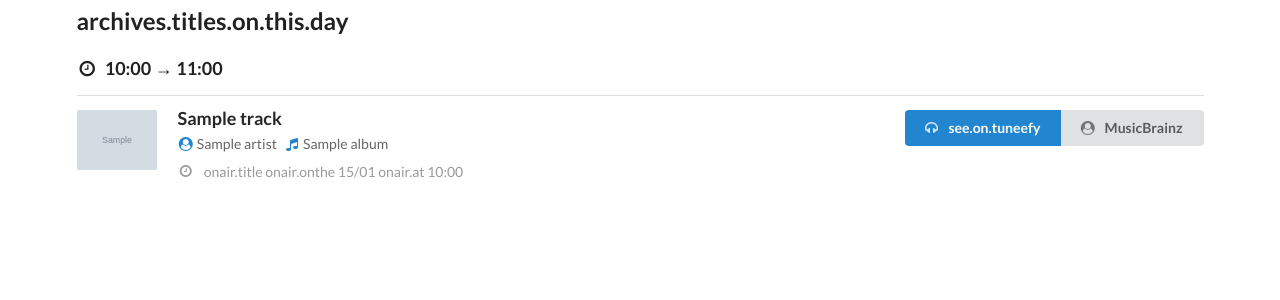
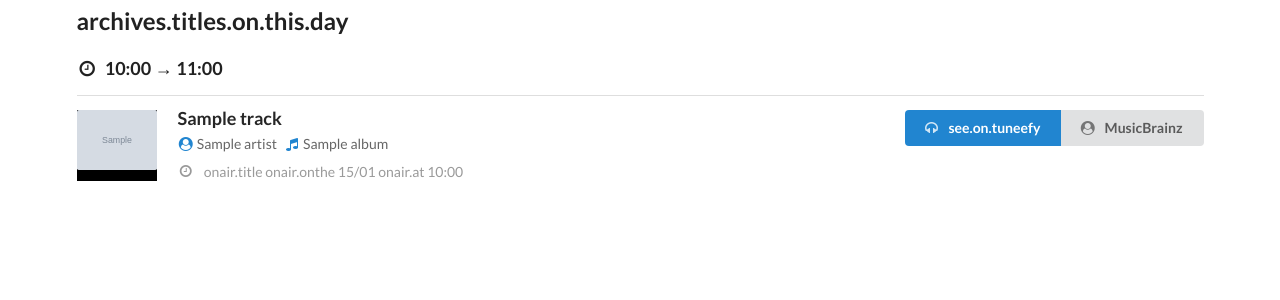
Before and after one commit to tchapi/timeuh-machine, a Symfony app: template app/Resources/views/archives.day.html.twig in a window 1280 px wide. Shown: the part 293-593 px from the top of the page. Run offline with Twig, Linux system fonts and the light colour scheme; the template is opened without the code that fills it: most values are stand-ins (such as "Sample title", 1, 10 or a date in 2020); grey boxes marked "Sample" are stand-in pictures; some libraries are stand-ins or nearby versions.

Commit message:
Fix Archive page

```diff
--- a/web/css/main.css
+++ b/web/css/main.css
@@ -34,3 +34,7 @@
   justify-content: center;
   display: flex;
 }
+
+.ui.items > .item > .image {
+  background: black;
+}
```
